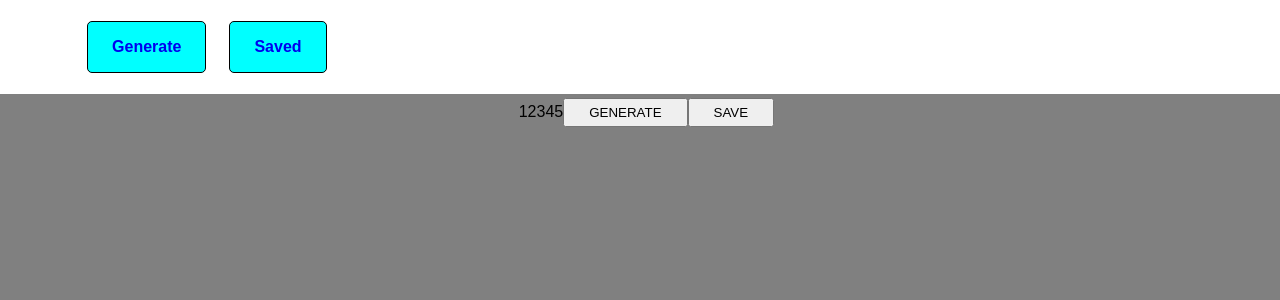
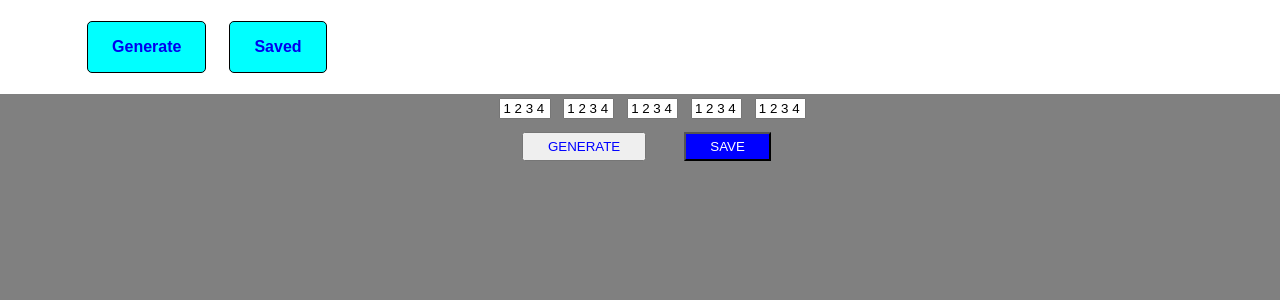
Before and after one commit to Drete457/blissapplicationstest, a React (Create React App) app: page / in a window 1280 px wide. Shown: the top 300 px of the page. Built offline with nearby package versions, Linux system fonts and the light colour scheme.

Commit message:
build(elements): add map for input 5 times and useEffect to create array whit 5 object defaulrandomnum

```diff
--- a/src/CSS/index.css
+++ b/src/CSS/index.css
@@ -8,14 +8,29 @@ body {
   margin: 0;
   padding: 0;
   background: gray;
+  text-align: center;
 }
 
 .defaultpage{
   padding-top: 98px;
   padding-left: 1%;
-  text-align: center;
 }
 
-.button{
+.buttongenerate{
   padding: 5px 24px;
+  color: blue;
 }
+
+.buttonsave{
+  padding: 5px 24px;
+  margin-left: 3%;
+  background-color:blue;
+  color: white;
+}
+
+.number {
+  margin-left: 1%;
+  margin-bottom: 1%;
+  max-block-size: 4vh;
+  max-inline-size: 4vw;
+}
--- /dev/null
+++ b/src/Components/input.tsx
@@ -0,0 +1,8 @@
+import React, {ReactElement} from 'react';
+import inputformat from '../Type/inputformat';
+
+export default function Input({ type, className, value, readOnly }: inputformat): ReactElement {
+  return (
+    <input type={type} className={className} value={value} readOnly={readOnly} />
+  );
+}
--- /dev/null
+++ b/src/Type/inputformat.ts
@@ -0,0 +1,8 @@
+type inputformat = {
+    type: string;
+    className: string;
+    value: string;
+    readOnly: boolean;
+}
+
+export default inputformat;
--- a/src/View/Generate.tsx
+++ b/src/View/Generate.tsx
@@ -1,7 +1,8 @@
-import React, { useState } from 'react';
+import React, { useState, useEffect } from 'react';
 import randomizer from '../Components/randomizer';
 import DefaultPage from '../Components/DefaultPage';
 import Button from '../Components/button';
+import Input from '../Components/input';
 
 const DefaultRandomNumber = {
   one: 1,
@@ -12,17 +13,28 @@ const DefaultRandomNumber = {
 }
 
 export default function Generate() {
-  const [numberToDisplay, setNumberToDisplay] = useState(DefaultRandomNumber);
+  const [numberToDisplay, setNumberToDisplay]: any[] = useState([]);
+
+  useEffect(() => {
+    setNumberToDisplay(() => {
+      let array: Array<object> = [];
+      for (let i = 0; i < 5; i++) {
+        array.push(DefaultRandomNumber);
+      }
+      return array;
+    })
+  }, [])
+
   return (
     <>
       <DefaultPage>
-        {numberToDisplay.one}
-        {numberToDisplay.two}
-        {numberToDisplay.three}
-        {numberToDisplay.four}
-        {numberToDisplay.five}
-        <Button className="button" onClick={() => setNumberToDisplay(randomizer(numberToDisplay))}>GENERATE</Button>
-        <Button className="button" onClick={() => setNumberToDisplay(randomizer(numberToDisplay))}>SAVE</Button>
+        {numberToDisplay.length >= 1 && numberToDisplay.map((value: any, index: number) => {
+          const text: string = Object.values(value).join(" ");
+          return (<Input key={index} type="text" className="number" value={text} readOnly={true} />)
+        })}
+        <br />
+        <Button className="buttongenerate" onClick={() => {}}>GENERATE</Button>
+        <Button className="buttonsave" onClick={() => {}}>SAVE</Button>
       </DefaultPage>
     </>
   );
```
